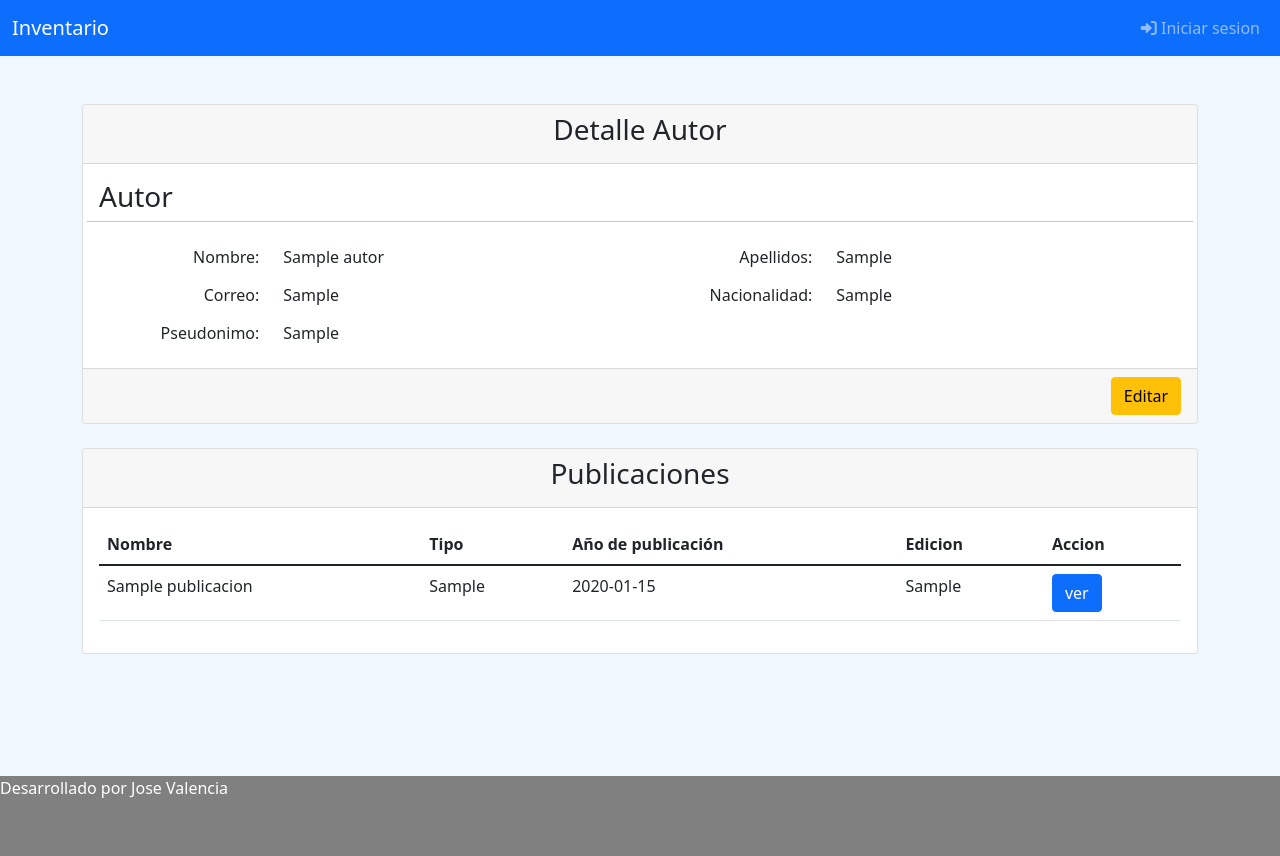
After one commit to josevc997/Libreria-el-poeta, a Django app: page /autores/detalle/1 in a window 1280 px wide. The commit adds this page. Run offline with Django 4.2, Linux system fonts and the light colour scheme; tables that the repository leaves empty hold one stand-in row (values such as "Sample post"); some libraries are stand-ins or nearby versions.

Commit message:
avance autor sin eliminar ni detalle publicacion

```diff
--- /dev/null
+++ b/libreria/inventario/templates/autores/detalle.html
@@ -0,0 +1,83 @@
+{% extends 'layout.html' %}
+
+{% block contenido %}
+<div class="container">
+    <div class="card mb-4">
+        <div class="card-header text-center">
+            <h3>
+                {{titulo}}
+            </h3>
+        </div>
+        <div class="card-body">
+            <div class="row">
+                <h3>Autor</h3>
+                <hr />
+                <label for="nombre" class="col-4 col-md-2 col-form-label text-end">Nombre:</label>
+                <div class="col-8 col-md-4">
+                    <input type="text" readonly class="form-control-plaintext" id="nombre" value="{{autor.nombres_autor}}">
+                </div>
+                <label for="apellido" class="col-4 col-md-2 col-form-label text-end">Apellidos:</label>
+                <div class="col-8 col-md-4">
+                    <input type="text" readonly class="form-control-plaintext" id="apellido" value="{{autor.apellidos_autor}}">
+                </div>
+                <label for="correo" class="col-4 col-md-2 col-form-label text-end">Correo:</label>
+                <div class="col-8 col-md-4">
+                    <input type="text" readonly class="form-control-plaintext" id="correo" value="{{autor.correo_autor}}">
+                </div>
+                <label for="nacionalidad" class="col-4 col-md-2 col-form-label text-end">Nacionalidad:</label>
+                <div class="col-8 col-md-4">
+                    <input type="text" readonly class="form-control-plaintext" id="nacionalidad" value="{{autor.nacionalidad_autor}}">
+                </div>
+                <label for="pseudonimo" class="col-4 col-md-2 col-form-label text-end">Pseudonimo:</label>
+                <div class="col-8 col-md-4">
+                    <input type="text" readonly class="form-control-plaintext" id="pseudonimo" value="{{autor.pseudonimo_autor}}">
+                </div>
+            </div>
+        </div>
+        <div class="card-footer text-end">
+            <a href="{% url 'editarAutor' autor.id_autor%}">
+                <button class="btn btn-warning text">
+                    Editar
+                </button>
+            </a>
+        </div>
+    </div>
+    <div class="card mb-4">
+        <div class="card-header text-center">
+            <h3>
+                Publicaciones
+            </h3>
+        </div>
+        <div class="card-body">
+            <div class="table-responsive">
+                <table class="table table-hover">
+                    <thead>
+                        <tr>
+                            <th>Nombre</th>
+                            <th>Tipo</th>
+                            <th>Año de publicación</th>
+                            <th>Edicion</th>
+                            <th>Accion</th>
+                        </tr>
+                    </thead>
+                    <tbody>
+                        {% for publicacion in autor.publicacion_set.all %}
+                        <tr>
+                            <td>{{publicacion.nombre}}</td>
+                            <td>{{publicacion.tipo_producto}}</td>
+                            <td>
+                                {{publicacion.fecha_publicacion}}
+                            </td>
+                            <td>{{publicacion.edicion}}</td>
+                            <td>
+                                <button class="btn btn-primary">ver</button>
+                            </td>
+                        </tr>
+                        {% endfor %}
+                    </tbody>
+                </table>
+            </div>
+        </div>
+    </div>
+</div>
+{% endblock contenido %}
--- a/libreria/inventario/urls.py
+++ b/libreria/inventario/urls.py
@@ -6,6 +6,8 @@ urlpatterns = [
     path('', views.index, name='index'),
     path('autores', views.autores, name='autores'),
     path('autores/registro', views.registroAutores, name='registroAutores'),
+    path('autores/detalle/<int:id_autor>', views.detalleAutor, name='detalleAutor'),
+    path('autores/editar/<int:id_autor>', views.editarAutor, name='editarAutor'),
     path('productos', views.productos, name='productos'),
     path('productos/registro', views.registroProductos, name='registroProductos'),
     path('editoriales', views.editoriales, name='editoriales'),
--- a/libreria/inventario/views.py
+++ b/libreria/inventario/views.py
@@ -15,8 +15,41 @@ def autores(request):
     template = "autores/lista.html"
     data = dict()
     data['titulo'] = "Autores Registrados"
-    info = dict()
     data['autores'] = Autor.objects.all()
+    return render(request, template, data)
+
+def detalleAutor(request, id_autor):
+    template = "autores/detalle.html"
+
+    data = dict()
+    data['titulo'] = "Detalle Autor"
+    data['autor'] = Autor.objects.get(id_autor=id_autor)
+
+    return render(request, template, data)
+
+def editarAutor(request, id_autor):
+    template = "autores/editar.html"
+
+    data = dict()
+    data['titulo'] = "Editar Autor"
+    autor = Autor.objects.get(id_autor=id_autor)
+    data['autor'] = autor
+
+    if request.method == 'POST':
+        if(request.POST['nombre'].strip(" ") != ''):
+            autor.nombres_autor = request.POST['nombre']
+        if(request.POST['apellido'].strip(" ") != ''):
+            autor.apellidos_autor = request.POST['apellido']
+        if(request.POST['correo'].strip(" ") != ''):
+            autor.correo_autor = request.POST['correo']
+        if(request.POST['nacionalidad'].strip(" ") != ''):
+            autor.nacionalidad_autor = request.POST['nacionalidad']
+        if(request.POST['pseudonimo'].strip(" ") != ''):
+            autor.pseudonimo_autor = request.POST['pseudonimo']
+        print(autor)
+        autor.save()
+        return redirect('detalleAutor', id_autor)
+
     return render(request, template, data)
 
 def registroAutores(request):
```
Also changed, not shown: libreria/inventario/templates/autores/editar.html (added, +63 -0 lines), libreria/inventario/templates/autores/lista.html (+7 -3 lines).
